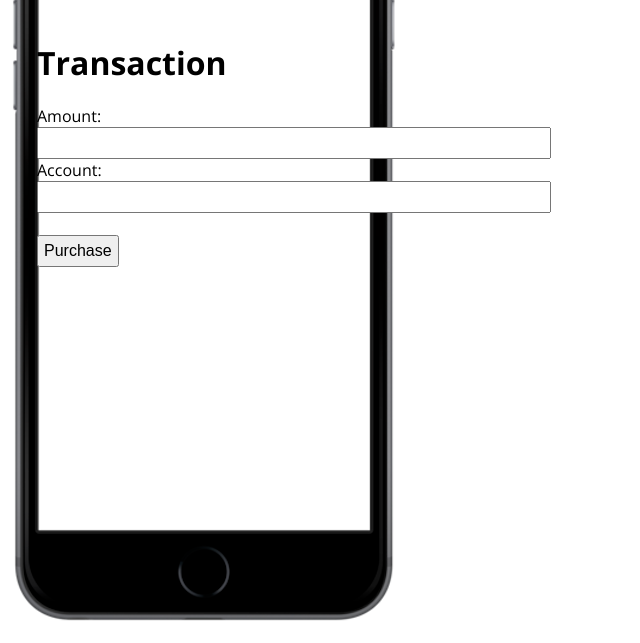
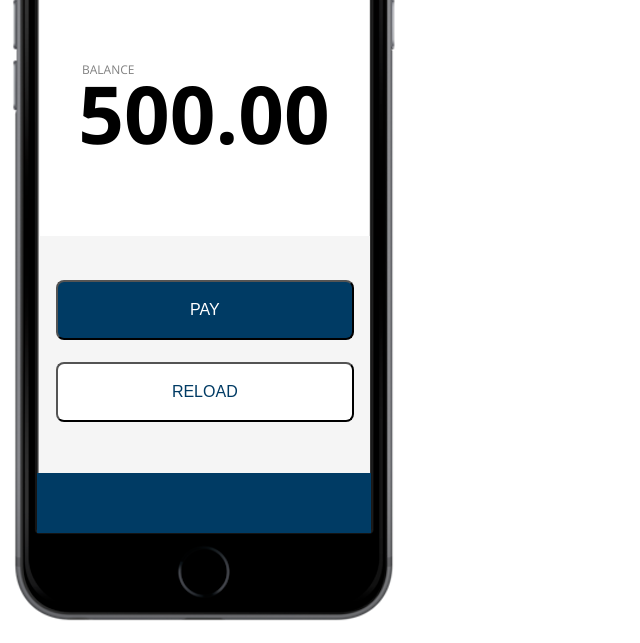
Before and after one commit to hjy0102/Bizhacks2018-BBCoin, a website: page app/main.html in a window 1280 px wide. Shown: the part 157-800 px from the top of the page, without its empty margins (0-640 px from the left). Drawn offline with nearby package versions, Linux system fonts and the light colour scheme; files whose address does not match are found by name.

Commit message:
beta completion of main page

```diff
--- a/app/main.html
+++ b/app/main.html
@@ -9,16 +9,30 @@
 <body>
     <div class="container">
         <div class="header">
-                <img src="./images/bestbuy_logo.png" height="55">
+            <img src="./images/bestbuy_logo.png" height="55">
         </div>
 
-        <br>
-        <h1>Transaction</h1>
-        <label for="amount">Amount:</label><input type="text" id="amount" placeholder=""></input>
-        <label for="receiver">Account:</label><input type="text" id="receiver" placeholder=""></input>
-        <br></br>
+        <br><br>
 
-        <button id="send" onclick="App.sendCoin()">Purchase</button>
+        <div class="balance">
+            <p>BALANCE</p>
+            <h1 id="amount">500.00</h1>
+        </div>
+
+        <br><br><br><br>
+
+        <div class="actions">
+            <br><br>
+            <button class="actionButtons" id="pay" onclick="">PAY</button>
+            <br><br>
+            <button class="actionButtons" id="reload" onclick="">RELOAD</button>
+        </div>
+
+        <div class="tabbar">
+
+        </div>
+
+        <!-- <button id="send" onclick="App.sendCoin()">Purchase</button> -->
     </div>
 </body>
 </html>
--- a/app/stylesheets/app.css
+++ b/app/stylesheets/app.css
@@ -15,11 +15,58 @@
   display: block;
 }
 
-#logo {
-  display: block
-  vertical-align: middle;
-  /* margin-top: 0px; */
-  /* margin-bottom: 10px; */
+.balance {
+  margin-top: 20px;
+  margin-left: 15px;
+  margin-right: 15px;
+}
+
+.balance p {
+  margin: 0;
+  margin-left: 30px;
+  font-size: 12px;
+  color: gray
+}
+
+.balance #amount {
+  margin: 0;
+  font-size: 80px;
+  line-height: 70px;
+  text-align: center;
+}
+
+.actions {
+  margin-left: 2px;
+  width: 99%;
+  height: 40%;
+  background-color:#f5f5f5;
+  display: block;
+}
+
+.actionButtons {
+  margin-left: 17px;
+  border-radius: 8px;
+  width: 90%;
+  height: 60px;
+  text-align: center;
+}
+
+.actionButtons#pay {
+  background-color: #003b64;
+  color: #fff;
+}
+
+.actionButtons#reload {
+  background-color: #fff;
+  color: #003b64;
+}
+
+.tabbar {
+  margin: 0;
+  width: 100%;
+  height: 10%;
+  background-color:#003b64;
+  display: block;
 }
 
 body {
```
